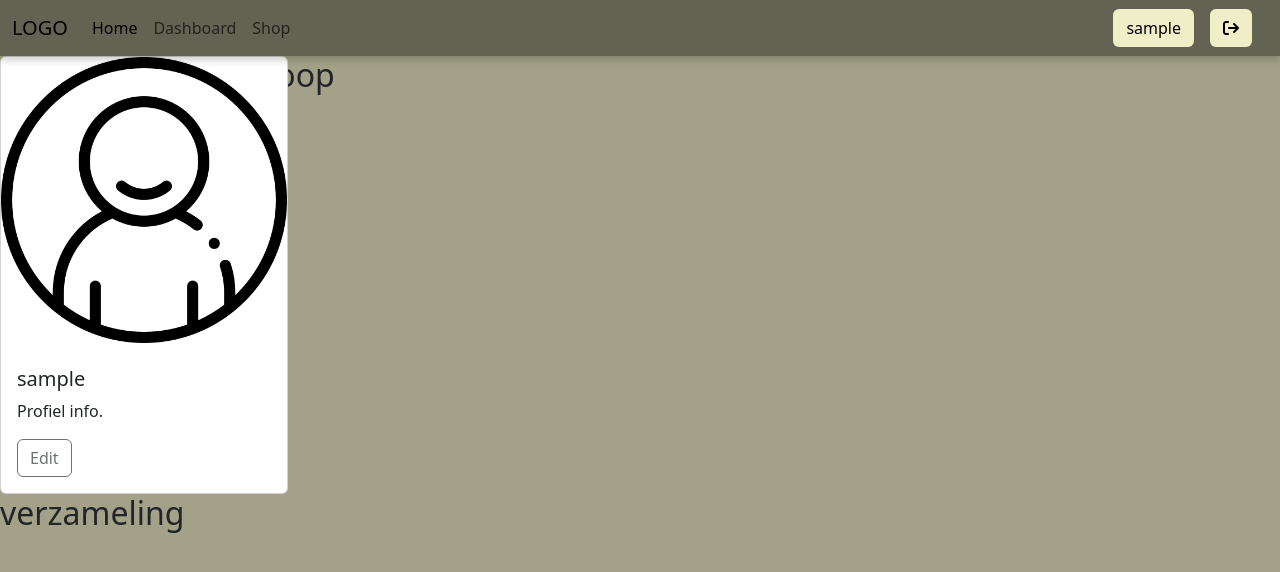
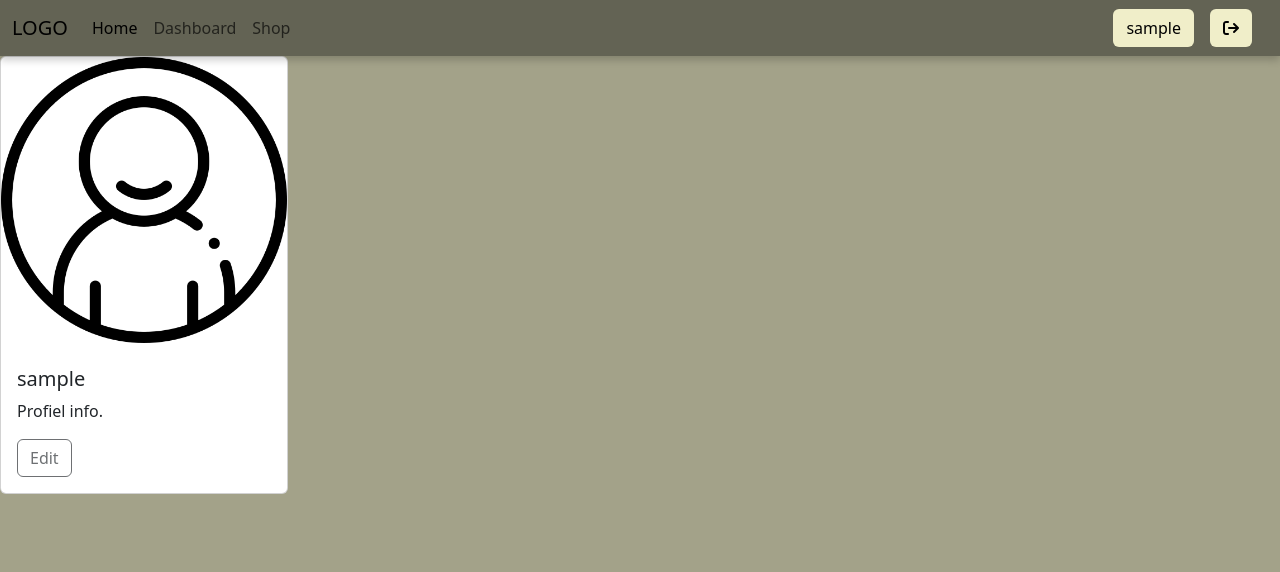
Before and after one commit to uhkz/verzamelaar, a PHP site: page /pages/profile.php in a window 1280 px wide. Shown: the top 572 px of the page. Run offline with PHP 8.4, Linux system fonts and the light colour scheme; the visitor is signed in with stand-in values (Sample User, id 1); some libraries are stand-ins or nearby versions.

Commit message:
Update profile.php

```diff
--- a/pages/profile.php
+++ b/pages/profile.php
@@ -5,9 +5,6 @@
     }
 ?>
 
-
-<div class="row">
-    <div class="col-sm-2">
 <div class="card " style="width: 18rem;">
   <img src="../media/profile.png" class="card-img-top" alt="...">
   <div class="card-body">
@@ -20,20 +17,3 @@
     <a href="#" class="btn disabled">Edit</a>
   </div>
 </div>
-</div>
-<div class="col-sm-6">
-    <h2>Te koop</h2>
-    <grid>
-</div>
-
-</div>
-</div>
-
-
-
-
-
-<div class="verzameling-container">
-    <h2>verzameling</h2>
-    <grid>
-</div>
```
